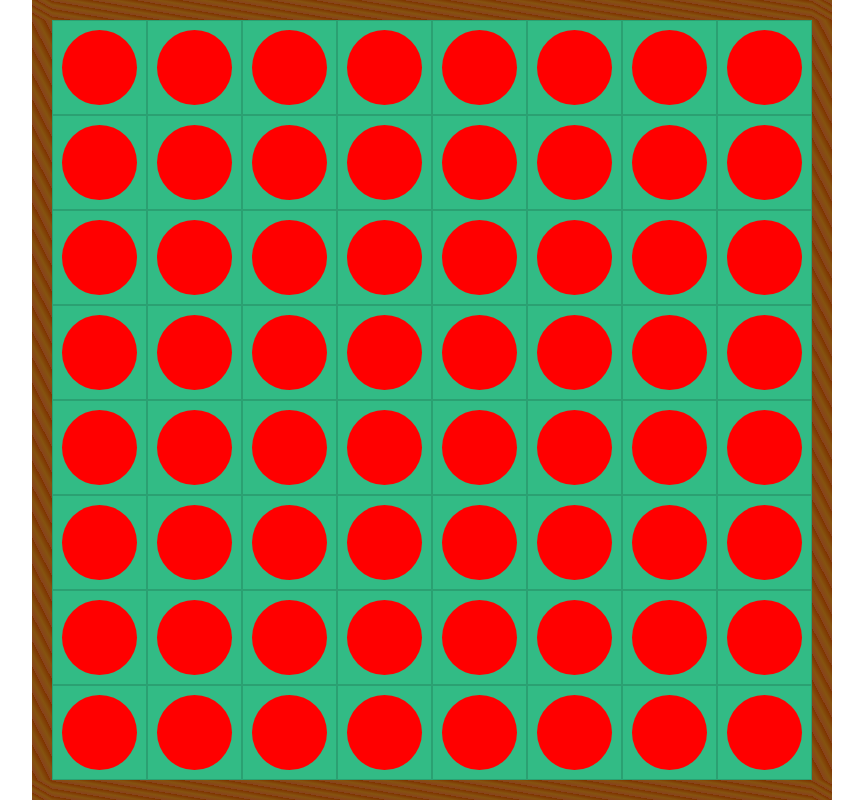
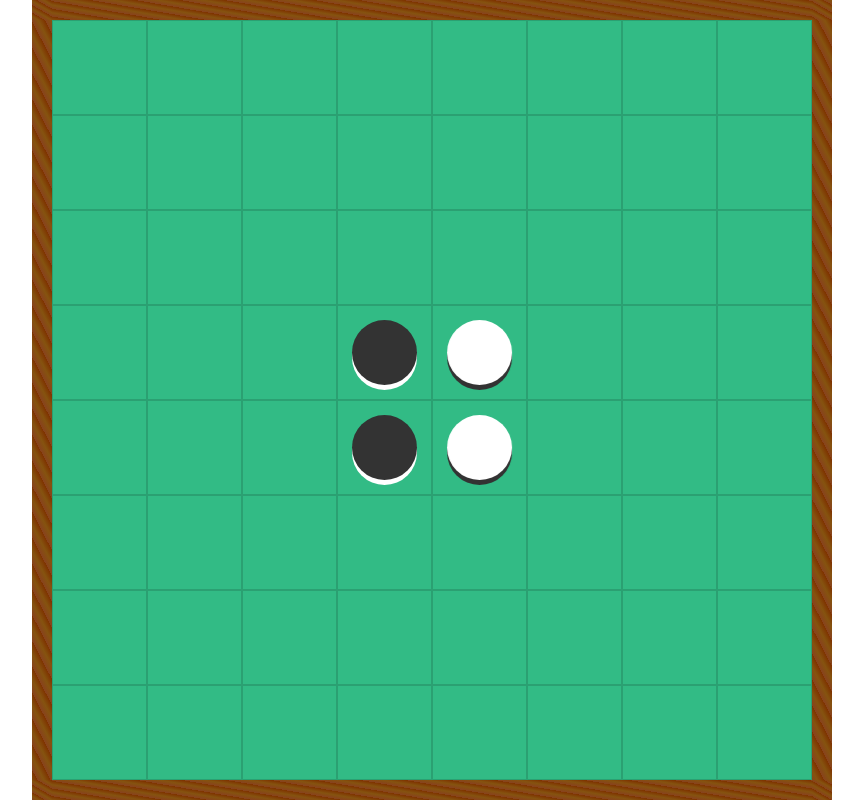
Before and after one commit to kevinleader1/Reversi, a Vue app: page / in a window 1280 px wide. Shown: the whole page, without its empty margins (208-1071 px from the left). Built offline with nearby package versions, Linux system fonts and the light colour scheme.

Commit message:
Wip - animation des pawn + positionnement des premiers

```diff
--- a/src/components/BoardGame.vue
+++ b/src/components/BoardGame.vue
@@ -1,6 +1,6 @@
 <template>
     <div id="bordGame">
-        <box v-for="n in 64"></box>
+        <box v-for="n in 64" :boxId="n"></box>
     </div>
 </template>
 
@@ -9,10 +9,35 @@
 
     export default {
         name: 'BoardGame',
-        props: ['numberBox'],
         components: {
             box
         },
+        // We need to init configuration in bordGame once time to not repeat data
+        data: function(){
+
+            let isBlack = 0, isWhite = 1;
+
+            return {
+                pawnItem: {
+                    activeByDefault: [28, 29, 36, 37],
+                    isBlack : 0,
+                    isWhite : 1,
+
+                    28: {
+                        color: isBlack
+                    },
+                    29: {
+                        color: isWhite
+                    },
+                    36: {
+                        color: isBlack
+                    },
+                    37: {
+                        color: isWhite
+                    }
+                }
+            }
+        }
     }
 </script>
 
--- a/src/components/box.vue
+++ b/src/components/box.vue
@@ -1,6 +1,6 @@
 <template>
     <div class="box">
-        <pawn></pawn>
+        <pawn :boxId="boxId"></pawn>
     </div>
 </template>
 
@@ -9,6 +9,7 @@
 
     export default {
         name: 'box',
+        props: ['boxId'],
         components: {
             pawn
         }
@@ -24,10 +25,9 @@
         border: 1px solid #2ba072;
         margin: 0;
         box-sizing: border-box;
-        cursor:pointer;
 
-        .active {
-            cursor:default;
+        &:hover .pawn:not(.active) {
+             opacity: 0.6;
         }
     }
 </style>
--- a/src/components/pawn.vue
+++ b/src/components/pawn.vue
@@ -1,18 +1,41 @@
 <template>
-    <div class="pawn"></div>
+    <div class="pawn" :class="{'active': this.$parent.$parent.pawnItem.activeByDefault.indexOf(boxId) !== -1, 'black' : typeof(this.$parent.$parent.pawnItem[this.boxId]) != 'undefined' && this.$parent.$parent.pawnItem[this.boxId].color == this.$parent.$parent.pawnItem.isBlack, 'white' : typeof(this.$parent.$parent.pawnItem[this.boxId]) != 'undefined' && this.$parent.$parent.pawnItem[this.boxId].color == this.$parent.$parent.pawnItem.isWhite}"></div>
 </template>
 
 <script>
     export default {
-        name: 'pawn'
+        name: 'pawn',
+        props: [
+            'boxId'
+        ]
     }
 </script>
 
 <style lang="less" scoped>
     .pawn {
-        background-color: red;
-        height: 80%;
-        width: 80%;
+        height: 70%;
+        width: 70%;
         border-radius: 100%;
+        opacity: 0;
+        transition: 0.4s all;
+        cursor:pointer;
+
+        &.active {
+            display: inline;
+            opacity: 1;
+            cursor: default;
+        }
+
+        &.black {
+            transform: rotateY(0deg);
+            box-shadow: 0px 5px 0px 0px #fff;
+            background-color: #333;
+        }
+
+        &.white {
+            transform: rotateY(180deg);
+            box-shadow: 0px 5px 0px 0px #333;
+            background-color: #fff;
+         }
     }
 </style>
```
